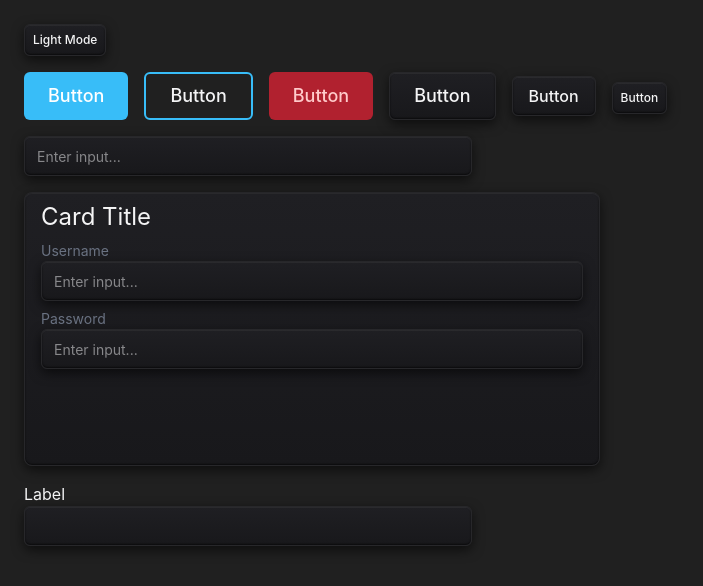
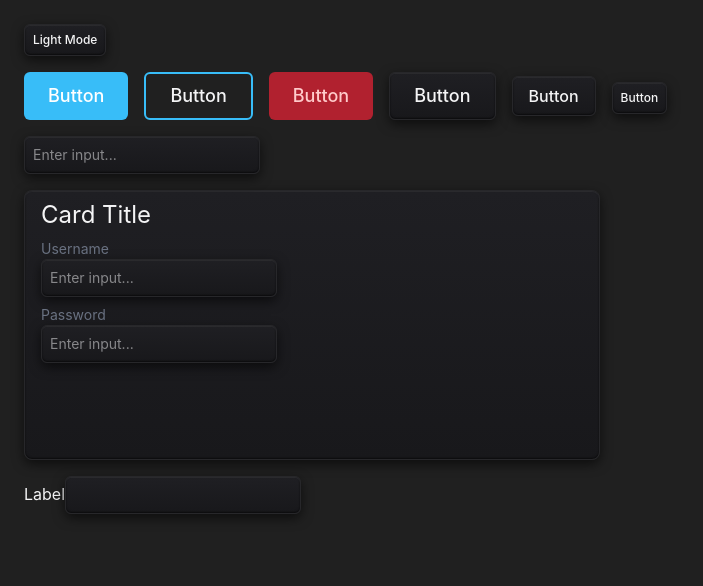
Before and after one commit to m-stevenson/mponent, a React (Vite) app: page / in a window 1280 px wide. Shown: the top 586 px of the page, without its empty margins (0-703 px from the left). Built offline with nearby package versions, Linux system fonts and the light colour scheme.

Commit message:
Update input styling

```diff
--- a/src/components/ui/input.tsx
+++ b/src/components/ui/input.tsx
@@ -8,7 +8,7 @@ export function Input({
   return (
     <input
       className={cn(
-        "flex h-10 w-full rounded-md border border-gray-300 bg-white px-3 py-2 text-sm outline-none",
+        "rounded-md p-2 text-sm text-foreground border-2 border-border focus:border-border-strong focus:outline-none",
         className
       )}
       {...props}
```
